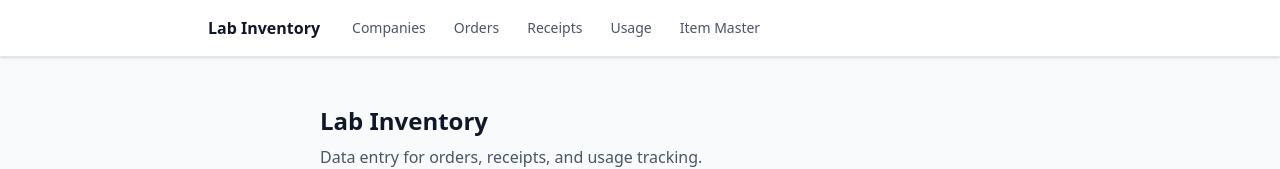
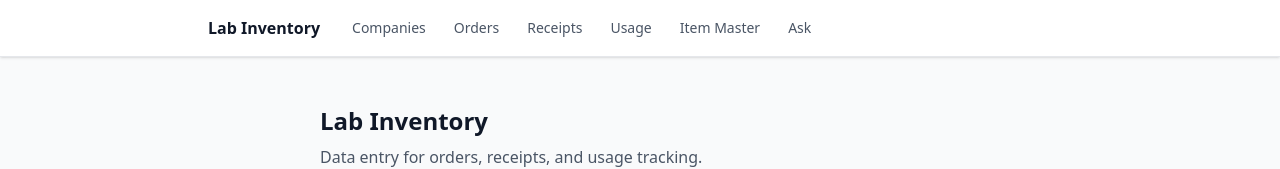
Before and after one commit to abrahamweiss929-a11y/git-lesson, a Next.js app: page / in a window 1280 px wide. Shown: the top 169 px of the page. Built offline with nearby package versions, Linux system fonts and the light colour scheme.

Commit message:
Add Ask link to NavBar
v4 commit 12/12. Adds "Ask" to the navigation bar after "Item Master".
Uses the existing prefix-based active link matching (pathname.startsWith)
so /ask is highlighted correctly.

https://claude.ai/code/session_01HjUYYGHxsaQfEReobWn1KA

```diff
--- a/src/components/NavBar.tsx
+++ b/src/components/NavBar.tsx
@@ -9,6 +9,7 @@ const links = [
   { href: "/receipts", label: "Receipts" },
   { href: "/usage", label: "Usage" },
   { href: "/items", label: "Item Master" },
+  { href: "/ask", label: "Ask" },
 ];
 
 export default function NavBar() {
```
